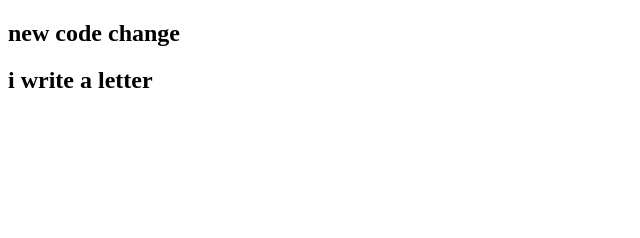
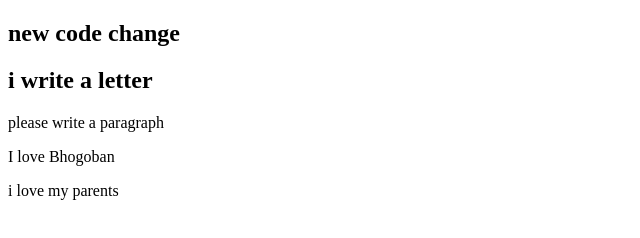
Before and after one commit to subrata472/my---second---repo, a plain HTML site: page index.html in a window 1280 px wide. Shown: the whole page, without its empty margins (0-640 px from the left). Drawn offline with Linux system fonts and the light colour scheme.

Commit message:
added style

```diff
--- /dev/null
+++ b/STYLE.CSS
@@ -0,0 +1,3 @@
+P{
+    color: blue;
+}
--- a/index.html
+++ b/index.html
@@ -4,9 +4,13 @@
     <meta charset="UTF-8">
     <meta name="viewport" content="width=device-width, initial-scale=1.0">
     <title>My second github repo</title>
+    <link rel="stylesheet" href="style1.css">
 </head>
 <body>
     <h2>new code change</h2>
     <h2>i write a letter</h2>
+    <p>please write a paragraph</p>
+    <p>I love Bhogoban</p>
+    <p> i love my parents </p>
 </body>
 </html>
--- /dev/null
+++ b/style1.css
@@ -0,0 +1,3 @@
+p{
+    color: black;
+}
```
